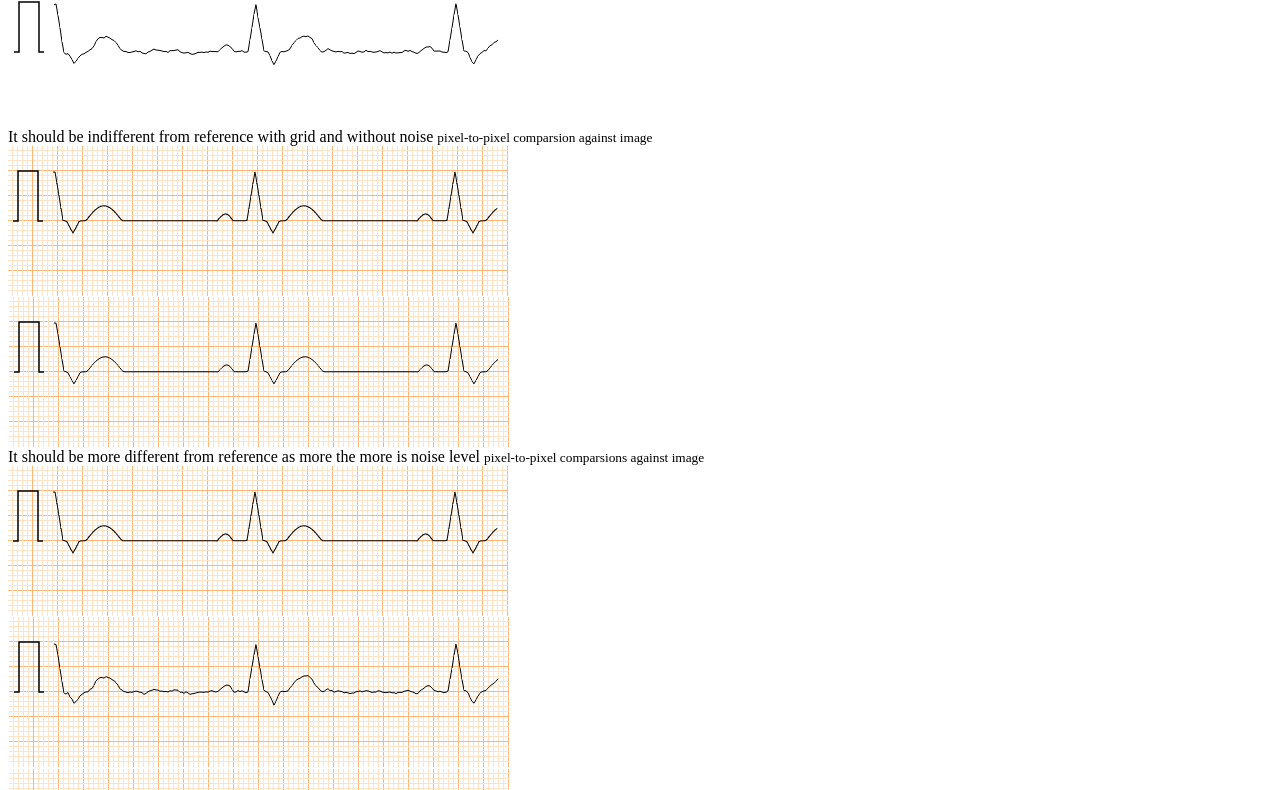
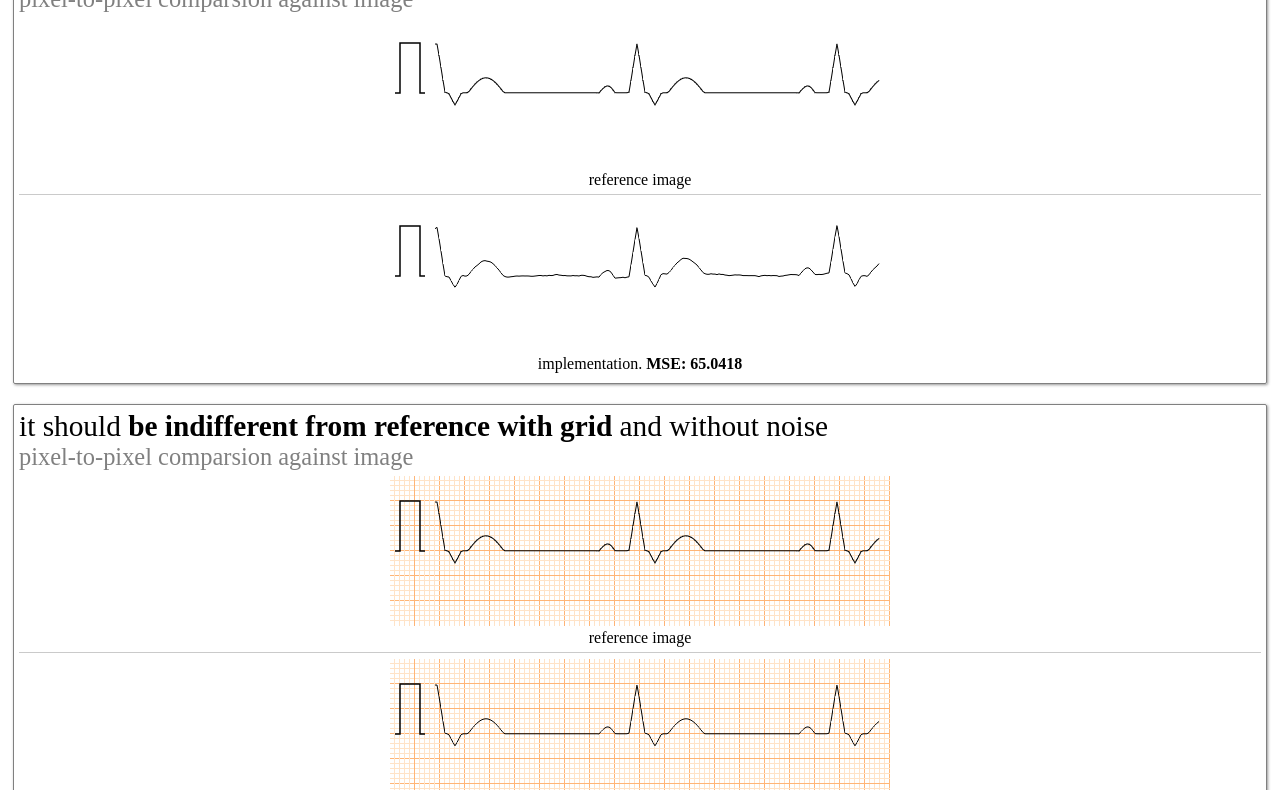
Before and after one commit to denzp/ecg-examinator, a website: page specs/manual/index.html in a window 1280 px wide. Shown: the part 520-1310 px from the top of the page. Drawn offline with Linux system fonts and the light colour scheme; files that its build step writes are made by us from their sources.

Commit message:
Manual tests

```diff
--- a/css/app.css
+++ b/css/app.css
@@ -1,3 +1,7 @@
 canvas {
-  margin: 1px;
+  margin: 1px 0px;
 }
+
+ecg-simulator {
+  display: inline-block;
+}
--- a/js/directives/ecg-simulator.js
+++ b/js/directives/ecg-simulator.js
@@ -143,12 +143,13 @@ angular
         y: translateY($scope.height, ResultWave(0, $scope.preset, $scope.noise))
       };
 
-      window.requestAnimationFrame(function() {
+      // should run on after canvas had been set
+      setTimeout(function() {
         if($scope.grid) {
           drawGrid.call(ctx, 0, $scope.width, $scope.height);
         }
 
-        // draw 1v helper
+        // draw 1V helper
         ctx.lineWidth = 1.5;
         ctx.strokeStyle = 'rgb(0, 0, 0)';
         ctx.beginPath();
--- a/test/manual/index.html
+++ b/specs/manual/index.html
@@ -1,4 +1,4 @@
-<html ng-app="ecg">
+<html ng-app="ecg.specs.manual">
 <head>
   <title>ECG tests</title>
 
@@ -15,17 +15,23 @@
   <script src="js/services/waves.js"></script>
   <script src="js/services/result-wave.js"></script>
 
+  <!-- test utils -->
+  <script src="specs/manual/js/app.js"></script>
+  <script src="specs/manual/js/test-case.js"></script>
+  <script src="specs/manual/js/request-animation-frame-stub.js"></script>
+
   <link rel="stylesheet" href="css/app.css" />
+  <link rel="stylesheet" href="specs/manual/styles.css" />
 </head>
-<body ng-controller="MainController">
-  <div class="test-case">
+<body ng-controller="ManualTestsController">
+  <div class="test-case" type="match">
     <header>
-      It should be indifferent from reference without grid and noise
+      it should <strong>be indifferent from reference</strong> without grid and noise
       <small>pixel-to-pixel comparsion against image</small>
     </header>
 
     <div class="reference">
-      <img src="test/manual/reference/normal-nogrid.png">
+      <img src="specs/manual/reference/normal-nogrid.png">
     </div>
 
     <div class="implementation">
@@ -33,14 +39,14 @@
     </div>
   </div>
 
-  <div class="test-case">
+  <div class="test-case" type="not-match">
     <header>
-      It should be different from reference with noise and without grid
+      it should <strong>be different from reference</strong> with noise and without grid
       <small>pixel-to-pixel comparsion against image</small>
     </header>
 
     <div class="reference">
-      <img src="test/manual/reference/normal-nogrid.png">
+      <img src="specs/manual/reference/normal-nogrid.png">
     </div>
 
     <div class="implementation">
@@ -48,14 +54,14 @@
     </div>
   </div>
 
-  <div class="test-case">
+  <div class="test-case" type="match">
     <header>
-      It should be indifferent from reference with grid and without noise
+      it should <strong>be indifferent from reference with grid</strong> and without noise
       <small>pixel-to-pixel comparsion against image</small>
     </header>
 
     <div class="reference">
-      <img src="test/manual/reference/normal-grid.png">
+      <img src="specs/manual/reference/normal-grid.png">
     </div>
 
     <div class="implementation">
@@ -63,14 +69,14 @@
     </div>
   </div>
 
-  <div class="test-case">
+  <div class="test-case" type="comparsion">
     <header>
-      It should be more different from reference as more the more is noise level
+      it should <strong>be more different from reference as more the noise level is bigger</strong>
       <small>pixel-to-pixel comparsions against image</small>
     </header>
 
     <div class="reference">
-      <img src="test/manual/reference/normal-grid.png">
+      <img src="specs/manual/reference/normal-grid.png">
     </div>
 
     <div class="implementation">
@@ -84,10 +90,6 @@
     <div class="implementation">
       <ecg-simulator width="500" height="150" noise="0.5"  static></ecg-simulator>
     </div>
-
-    <div class="implementation">
-      <ecg-simulator width="500" height="150" noise="0.65" static></ecg-simulator>
-    </div>
   </div>
 </body>
 </html>
--- /dev/null
+++ b/specs/manual/js/app.js
@@ -0,0 +1,5 @@
+angular
+.module('ecg.specs.manual', [ 'ecg' ])
+.controller('ManualTestsController', function() {
+
+});
--- /dev/null
+++ b/specs/manual/js/request-animation-frame-stub.js
@@ -0,0 +1,3 @@
+window.requestAnimationFrame = function(callback) {
+  callback();
+}
--- /dev/null
+++ b/specs/manual/js/test-case.js
@@ -0,0 +1,138 @@
+angular
+.module('ecg.specs.manual')
+.directive('testCase', function() {
+  // find MSE between images
+  function equality(reference, implementation) {
+    var img = reference.find('img')[0];
+
+    var implCanvas = implementation.find('canvas')[0],
+        refCanvas  = document.createElement('canvas');
+
+    var implCtx = implCanvas.getContext('2d'),
+        refCtx  = refCanvas.getContext('2d')
+
+    refCanvas.width  = implCanvas.width;
+    refCanvas.height = implCanvas.height;
+    refCtx.drawImage(img, 0, 0);
+
+    var implImageData = implCtx.getImageData(0, 0, implCanvas.width, implCanvas.height),
+        refImageData  = refCtx.getImageData(0, 0, refCanvas.width, refCanvas.height);
+
+    var errorSquare = 0,
+        errorSquareCount = 0;
+
+    for(var i = 0; i < refCanvas.height; ++i) {
+      for(var j = 0; j < refCanvas.width; ++j) {
+        var offset = (i * refCanvas.width + j) * 4; // (r, g, b, a) for each pixel
+
+        var refLuminance = (
+            refImageData.data[offset + 0] +
+            refImageData.data[offset + 1] +
+            refImageData.data[offset + 2]) / 3;
+
+        var implLuminance = (
+            implImageData.data[offset + 0] +
+            implImageData.data[offset + 1] +
+            implImageData.data[offset + 2]) / 3;
+
+        var refAlpha  = refImageData.data[offset + 3],
+            implAlpha = implImageData.data[offset + 3];
+
+        if(refLuminance + refAlpha !== implLuminance + implAlpha) {
+          var diff = refLuminance + refAlpha - implLuminance - implAlpha;
+
+          errorSquare += diff * diff / 4;
+          ++errorSquareCount;
+        }
+      }
+    }
+
+    if(errorSquareCount === 0) {
+      return 0;
+    }
+
+    return errorSquare / (refCanvas.width * refCanvas.height);
+  }
+
+  function rateImplementation(implementation, mse) {
+    mse = mse.toFixed(4);
+    implementation.find('div').remove();
+
+    var div = document.createElement('div');
+    div.innerHTML = 'implementation. <strong>MSE: ' + mse + '</strong>';
+    implementation.append(div);
+  }
+
+  function assertMatch(reference, implementation, header) {
+    var result = equality(reference, implementation);
+    rateImplementation(implementation, result);
+
+    if(result < 2) {
+      header.addClass('success');
+    }
+  }
+
+  function assertNotMatch(reference, implementation, header) {
+    var result = equality(reference, implementation);
+    rateImplementation(implementation, result);
+
+    if(result > 20) {
+      header.addClass('success');
+    }
+  }
+
+  function assertComparsion(reference, implementations, header) {
+    var results = [];
+
+    for(var i = 0; i < implementations.length; ++i) {
+      var elem   = angular.element(implementations[i]),
+          result = equality(reference, elem);
+
+      rateImplementation(elem, result);
+      results.push(result);
+    }
+
+    var successorsCount = 0;
+    for(var i = 1; i < results.length; ++i) {
+      if(results[i] > results[i - 1]) {
+        ++successorsCount;
+      }
+    }
+
+    if(successorsCount === results.length - 1) {
+      return header.addClass('success');
+    }
+
+    if(successorsCount === 0) {
+      return header.addClass('fail');
+    }
+
+    return header.addClass('partial');
+  }
+
+  return {
+    restrict: 'C',
+
+    link: function($scope, elem, attrs) {
+      var reference       = angular.element(elem[0].querySelector('.reference')),
+          implementations = angular.element(elem[0].querySelectorAll('.implementation')),
+          header          = elem.find('header');
+
+      setTimeout(function() {
+        if(attrs.type === 'comparsion') {
+          return assertComparsion(reference, implementations, header);
+        }
+
+        if(attrs.type === 'match') {
+          return assertMatch(reference, implementations, header);
+        }
+
+        if(attrs.type === 'not-match') {
+          return assertNotMatch(reference, implementations, header);
+        }
+
+        throw new Error('unknown test case type "' + $scope.type + '".');
+      });
+    }
+  }
+});
--- /dev/null
+++ b/specs/manual/styles.css
@@ -0,0 +1,44 @@
+.test-case {
+  margin: 5px;
+  margin-bottom: 20px;
+  border: 1px solid gray;
+  border-radius: 2px;
+  padding: 5px;
+  box-shadow: 1px 1px 3px rgb(150, 150, 150);
+}
+header {
+  font-size: 22pt;
+}
+header > small {
+  display: block;
+  color: gray;
+}
+
+header.success {
+  color: rgb(0, 105, 0);
+}
+header.fail {
+  color: rgb(226, 0, 0);
+}
+header.partial {
+  color: rgb(189, 122, 0);
+}
+
+.reference:after {
+  content: 'reference image';
+  display: block;
+  padding-top: 3px;
+}
+.implementation > div {
+  padding-top: 3px;
+}
+
+.reference, .implementation {
+  text-align: center;
+  padding-bottom: 5px;
+  margin-top: 5px;
+  border-bottom: 1px solid rgb(202, 202, 202);
+}
+.reference:last-child, .implementation:last-child {
+  border-bottom-width: 0px;
+}
```
Also changed, not shown: package.json (added, +22 -0 lines), run-server.js (added, +13 -0 lines), specs/manual/reference/normal-grid.png (renamed from test/manual/reference/normal-grid.png), specs/manual/reference/normal-nogrid.png (renamed from test/manual/reference/normal-nogrid.png), 1 other file.
